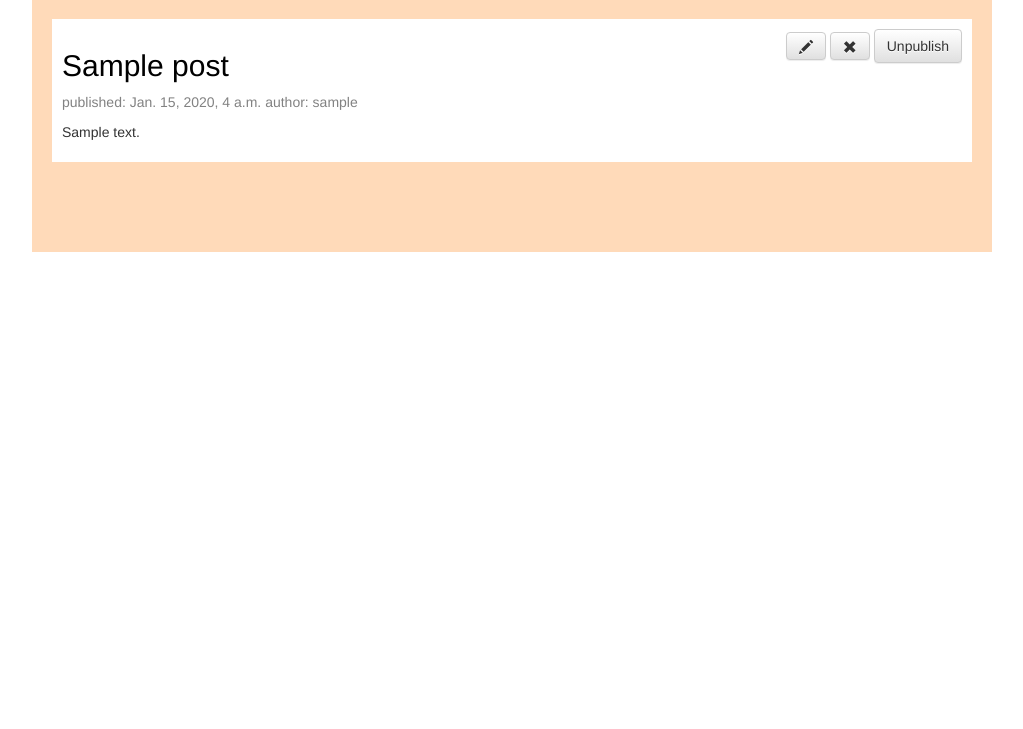
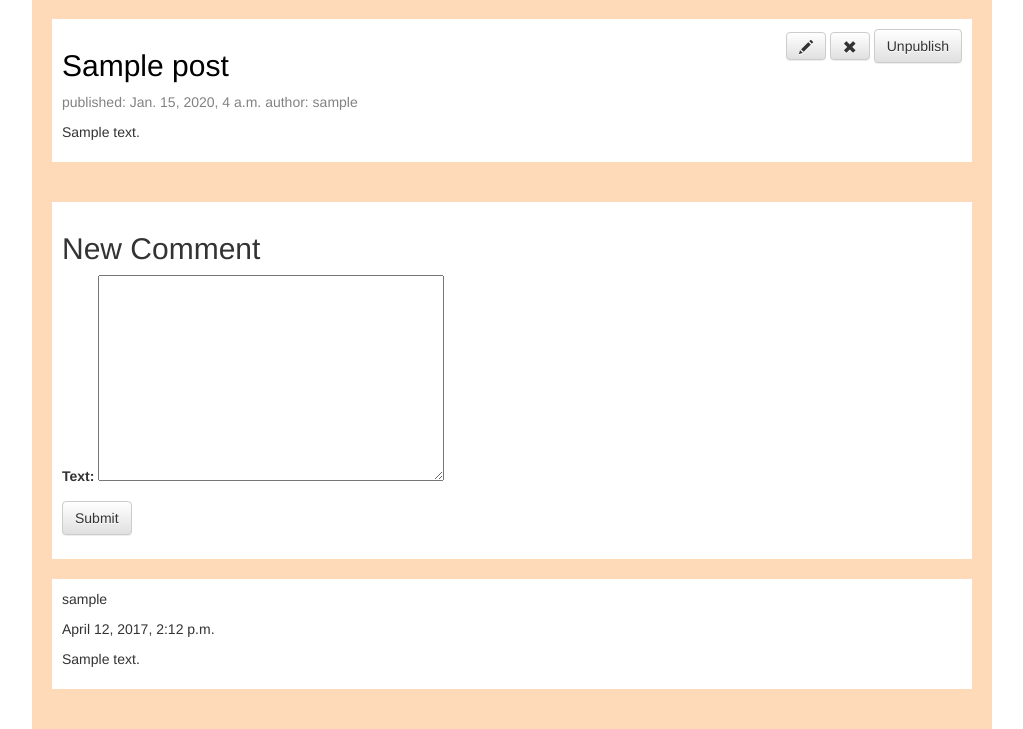
Before and after one commit to Enigmanark/My-First-Blog-Site, a Django app: page /post/1/ in a window 1280 px wide. Shown: the part 135-864 px from the top of the page, without its empty margins (128-1151 px from the left). Before the commit the page ends 387 px from the top, so only its background shows below. Run offline with Django 3.2, Linux system fonts and the light colour scheme; a user stored in the database is signed in; tables that the repository leaves empty hold one stand-in row (values such as "Sample post"); some libraries are stand-ins or nearby versions.

Commit message:
Implemented comment feature =)

```diff
--- a/blog/forms.py
+++ b/blog/forms.py
@@ -1,5 +1,5 @@
 from django import forms
-from .models import Post
+from .models import Post, Comment
 
 class RegistrationForm(forms.Form):
 	username = forms.CharField(label='Username', max_length=30)
@@ -26,3 +26,12 @@ class PostForm(forms.ModelForm):
 	class Meta:
 		model = Post
 		fields = ('title', 'text',)
+
+class CommentForm(forms.ModelForm):
+
+	def get_text(self):
+		return self.cleaned_data['text']
+
+	class Meta:
+		model = Comment
+		fields = ('text',)
--- a/blog/models.py
+++ b/blog/models.py
@@ -25,3 +25,12 @@ class Post(models.Model):
 
 	def __str__(self):
 		return self.title
+
+class Comment(models.Model):
+	post = models.ForeignKey(Post)
+	author = models.ForeignKey(settings.AUTH_USER_MODEL)
+	text = models.TextField()
+	published_date = timezone.now()
+
+	def __str__(self):
+		return textwrap.shorten(text, width=256, placeholder='...')
--- a/blog/static/blog/blog.css
+++ b/blog/static/blog/blog.css
@@ -10,6 +10,12 @@
 	color: #ffffff;
 	font-size: 36pt;
 	text-decoration: none;
+}
+
+.comment {
+	margin-bottom: 20px;
+	padding: 10px;
+	background-color: white;
 }
 
 #login {
@@ -72,7 +78,7 @@ h1, h2, h3, h4 {
 }
 
 .post {
-	margin-bottom: 70px;
+	margin-bottom: 40px;
 	padding: 10px;
 	background-color: white;
 }
--- a/blog/templates/blog/post_detail.html
+++ b/blog/templates/blog/post_detail.html
@@ -25,4 +25,22 @@
 		</div>
 		<p>{{ post.text|linebreaksbr }} </p>
 	</div>
+	{% if user.is_authenticated %}
+		<div class="comment">
+			<h2>New Comment</h2>
+			<form method="POST" class="comment-form" action="{% url 'comment_post' pk=post.pk %}">
+				{% csrf_token %}
+				{{ form.as_p }}
+				<button type="submit" class="save btn btn-default">Submit</button>
+			</form>
+		</div>
+	{% endif %}
+
+	{% for comment in comments %}
+		<div class="comment">
+				<p>{{ comment.author.username }}</p>
+				<p>{{ comment.published_date }}</p>
+				<p>{{ comment.text|linebreaksbr }} </p>
+		</div>
+	{% endfor %}
 {% endblock %}
--- a/blog/urls.py
+++ b/blog/urls.py
@@ -12,4 +12,5 @@ urlpatterns = [
 	url(r'^post/publish/(?P<pk>\d+)/$', views.post_publish, name='post_publish'),
 	url(r'^post/unpublish/(?P<pk>\d+)/$', views.post_unpublish, name='post_unpublish'),
 	url(r'^accounts/new/$', views.account_new, name='account_new'),
+	url(r'^post/(?P<pk>\d+)/comment/$', views.comment_post, name='comment_post'),
 ]
--- a/blog/views.py
+++ b/blog/views.py
@@ -2,8 +2,8 @@
 from django.shortcuts import render, get_object_or_404, redirect
 from django.contrib.auth.decorators import login_required
 from django.utils import timezone
-from .models import Post, BlogUser
-from .forms import PostForm, RegistrationForm
+from .models import Post, BlogUser, Comment
+from .forms import PostForm, RegistrationForm, CommentForm
 
 # Create your views here.
 def account_new(request):
@@ -28,7 +28,21 @@ def post_list(request):
 
 def post_detail(request, pk):
 	post = get_object_or_404(Post, pk=pk)
-	return render(request, 'blog/post_detail.html', {'post': post})
+	comments = Comment.objects.filter(post=post)
+	form = CommentForm()
+	return render(request, 'blog/post_detail.html', {'post': post, 'form': form, 'comments': comments,})
+
+@login_required
+def comment_post(request, pk):
+	if request.method == "POST":
+		form = CommentForm(request.POST)
+		if form.is_valid():
+			post = get_object_or_404(Post, pk=int(pk))
+			comment = Comment(post=post, author=request.user, text=form.get_text())
+			comment.save()
+			return redirect('post_detail', pk=pk)
+	else:
+		return redirect('post_list')
 
 @login_required
 def post_new(request):
```
Also changed, not shown: blog/migrations/0002_comment.py (added). Lines whose indentation alone changed are shown as unchanged.
